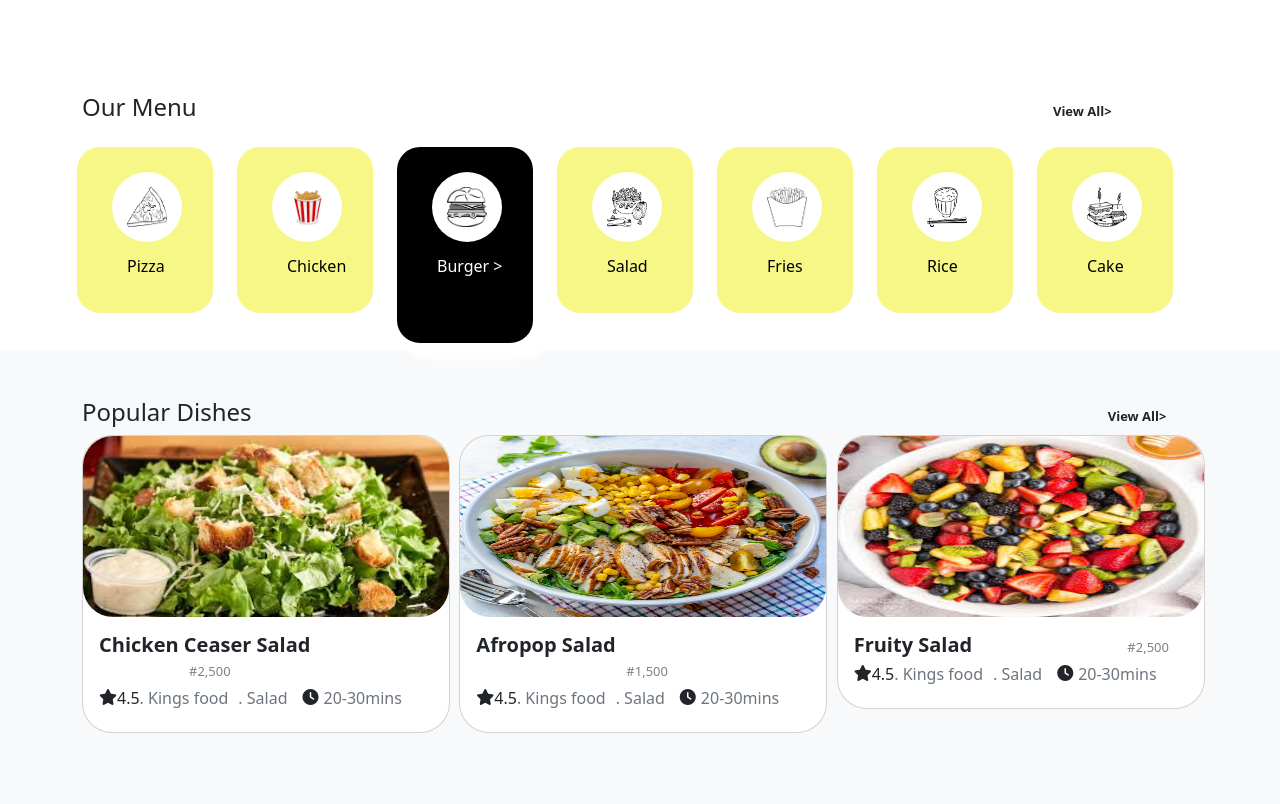
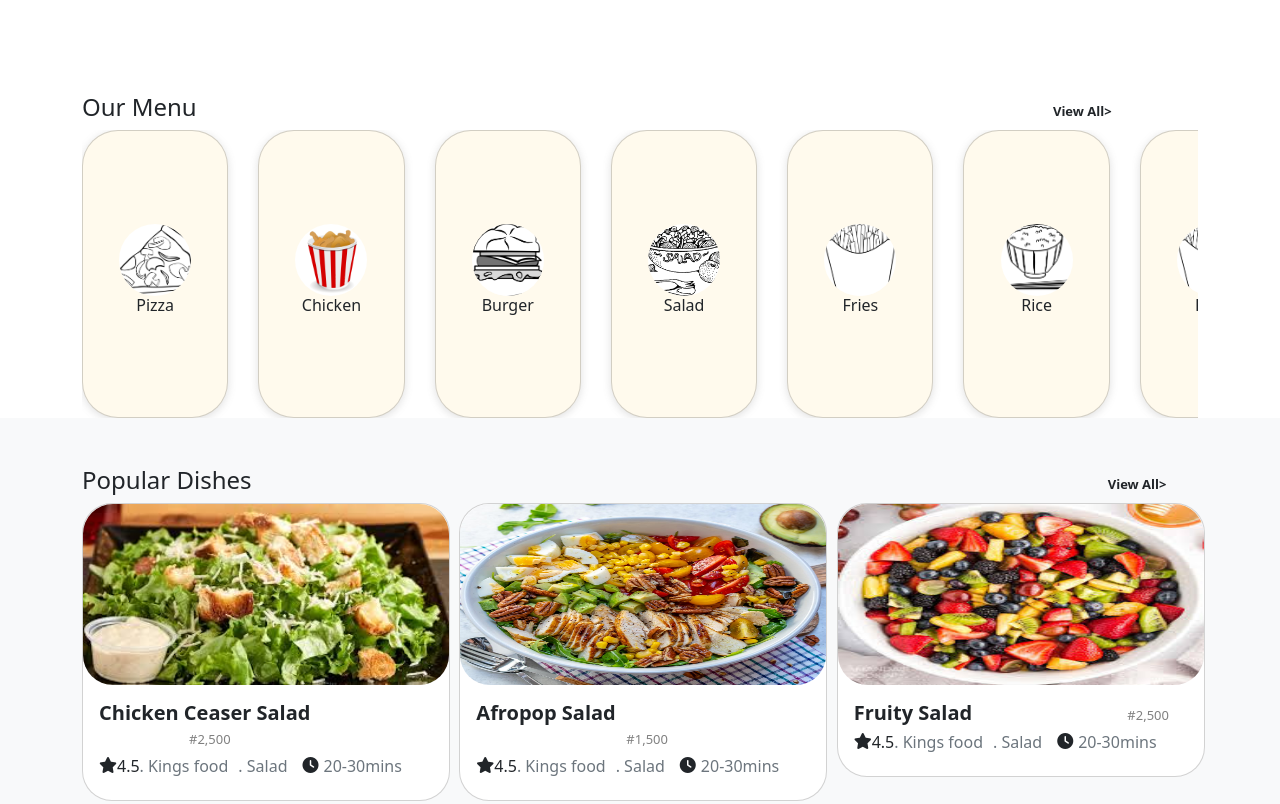
Before and after one commit to Adedayo02/MEALTIME, a plain HTML site: page index.html in a window 1280 px wide. Shown: the part 649-1453 px from the top of the page. Drawn offline with nearby package versions, Linux system fonts and the light colour scheme.

```diff
--- a/assets/css/index.css
+++ b/assets/css/index.css
@@ -68,7 +68,7 @@ body{
     }
 
     #app{
-        background-color:rgb(247, 247, 136) ;
+        background-color:rgb(247, 247, 197) ;
         width: 200;
         border: 10px solid white;
         border-radius: 20px;
@@ -86,8 +86,8 @@ body{
 
     #phone{
         float: right;
-        border: 2px solid white;
-        border-radius: 20px;
+        margin-top: 0px;
+
     }
 
     #meal{
@@ -224,3 +224,69 @@ body{
         padding-left: 5px;
         color: white;
     }
+
+    .swiper {
+        width: 100%;
+        height: 100%;
+      }
+
+      .swiper-slide {
+        text-align: center;
+        font-size: 18px;
+        background: #fff;
+
+        /* Center slide text vertically */
+        display: -webkit-box;
+        display: -ms-flexbox;
+        display: -webkit-flex;
+        display: flex;
+        -webkit-box-pack: center;
+        -ms-flex-pack: center;
+        -webkit-justify-content: center;
+        justify-content: center;
+        -webkit-box-align: center;
+        -ms-flex-align: center;
+        -webkit-align-items: center;
+        align-items: center;
+      }
+
+      .swiper-slide img {
+        display: block;
+        width: 100%;
+        height: 100%;
+        object-fit: cover;
+      }
+
+      #menu{
+        width: 13em;
+        height: 16em;
+        background-color: #fffaed;
+        border-radius: 2em;
+        box-shadow: rgba(99, 99, 99, 0.2) 0px 2px 8px 0px;
+        padding: 2em 1em;
+        display: flex;
+        align-items: center;
+        flex-direction: column;
+        justify-content: center;
+      }
+
+      #menu:hover {
+        background-color: black;
+        color: #fffaed;
+      }
+
+      #menu img {
+        width: 4em;
+        height: 4em;
+        color: #fffaed;
+        background-color: white;
+        border-radius: 100%;
+      }
+
+      #menu:hover img {
+        background-color: #fffaed;
+      }
+
+      #word{
+        font-size: medium;
+      }
--- a/index.html
+++ b/index.html
@@ -7,6 +7,10 @@
     <script src="https://kit.fontawesome.com/06c09e0912.js"></script>
     <link rel="stylesheet" href="./assets/css/index.css">
     <link href="https://cdn.jsdelivr.net/npm/bootstrap@5.2.2/dist/css/bootstrap.min.css" rel="stylesheet" integrity="sha384-Zenh87qX5JnK2Jl0vWa8Ck2rdkQ2Bzep5IDxbcnCeuOxjzrPF/et3URy9Bv1WTRi" crossorigin="anonymous">
+    <link
+      rel="stylesheet"
+      href="https://cdn.jsdelivr.net/npm/swiper/swiper-bundle.min.css"
+    />
   </head>
   <body>
     <!-- navigation -->
@@ -89,43 +93,85 @@
       </div>
 
       <!-- Our Menu -->
-    <div class="container">
+    <div id="menu-box" class="container">
         <h4>Our Menu <span id="view">View All></span></h4>
-        <div  class="row row-cols-4 row-cols-sm-3 row-cols-md-8 g-8">
-            <div id="box" class="col">
-                  <div id="foo"> <img src="./assets/images/pizza.png" alt="" srcset="" height="40" width="40">
+        <div class="swiper mySwiper">
+          <div class="swiper-wrapper">
+            <div class="swiper-slide">
+              <div id="menu" class="card">
+                <div>
+                  <img src="./assets/images/pizza.png" alt="PIZZA" height="40" width="40"/>
                 </div>
-            <h6 id="text" >Pizza</h6>
+                <div>
+                  <h2 id="word">Pizza</h2>
                 </div>
-          <div id="box"  class="col">
-            <div id="foo"> <img src="./assets/images/chicken.png" alt="" srcset="" height="40" width="40">
               </div>
-            <h6 id="text" >Chicken</h6>
             </div>
-          <div id="boxw" class="col">
-            <div id="foo"> <img src="./assets/images/ham.png" alt="" srcset="" height="40" width="40">
+            <div class="swiper-slide">
+              <div id="menu" class="card">
+                <div>
+                  <img src="./assets/images/chicken.png" alt="CHICKEN"  height="40" width="40"/>
                 </div>
-            <h6 id="fool" >Burger ></h6>
+                <div>
+                  <h2 id="word">Chicken</h2>
                 </div>
-          <div id="box" class="col">
-            <div id="foo"> <img src="./assets/images/salad.png" alt="" srcset="" height="40" width="40">
               </div>
-            <h6 id="text" >Salad</h6>
             </div>
-          <div id="box" class="col">
-            <div id="foo"> <img src="./assets/images/fries.png" alt="" srcset="" height="40" width="40">
+            <div class="swiper-slide">
+              <div id="menu" class="card">
+                <div>
+                  <img src="./assets/images/ham.png" alt="BURGER" height="40" width="40"/>
                 </div>
-            <h6 id="text" >Fries</h6>
+                <div>
+                  <h2 id="word">Burger</h2>
                 </div>
-          <div id="box" class="col">
-            <div id="foo"> <img src="./assets/images/rice.png" alt="" srcset="" height="40" width="40">
               </div>
-            <h6 id="text" >Rice</h6>
             </div>
-          <div id="box" class="col">
-            <div id="foo"> <img src="./assets/images/sand.png" alt="" srcset="" height="40" width="40">
+            <div class="swiper-slide">
+              <div id="menu" class="card">
+                <div>
+                  <img src="./assets/images/salad.png" alt="CHICKEN" />
                 </div>
-            <h6 id="text" >Cake</h6>
+                <div>
+                  <h2 id="word">Salad</h2>
+                </div>
+              </div>
+            </div>
+            <div  class="swiper-slide">
+              <div id="menu" class="card">
+                <div>
+                  <img src="./assets/images/fries.png" alt="CHICKEN" />
+                </div>
+                <div>
+                  <h2 id="word">Fries</h2>
+                </div>
+              </div>
+            </div>
+
+            <div  class="swiper-slide">
+              <div id="menu" class="card">
+                <div>
+                  <img src="./assets/images/rice.png" alt="CHICKEN" />
+                </div>
+                <div>
+                  <h2 id="word">Rice</h2>
+                </div>
+              </div>
+            </div>
+
+            <div  class="swiper-slide">
+              <div id="menu" class="card">
+                <div>
+                  <img src="./assets/images/fries.png" alt="CHICKEN" />
+                </div>
+                <div>
+                  <h2 id="word">Fries</h2>
+                </div>
+              </div>
+            </div>
+          </div>
+        </div>
+      </div>
     </div>
   </div>
   </div>
@@ -250,7 +296,7 @@
              <img src="./assets/images/app store.svg" alt="" srcset="" height="150" width="250">
         </div>
         <div id="phone">
-            <img src="./assets/images/images.jpg" alt="" srcset=""height="450" width="450">
+            <img src="./assets/images/mobile.svg" alt="" srcset=""height="600" width="600">
         </div>
     </div>
 
@@ -334,7 +380,13 @@
           </div>
     </div>
 
-
+    <script src="https://cdn.jsdelivr.net/npm/swiper/swiper-bundle.min.js"></script>
+    <script>
+      var swiper = new Swiper(".mySwiper", {
+        slidesPerView: 6.5,
+        spaceBetween: 30,
+      });
+    </script>
     <script src="https://cdn.jsdelivr.net/npm/bootstrap@5.2.2/dist/js/bootstrap.bundle.min.js" integrity="sha384-OERcA2EqjJCMA+/3y+gxIOqMEjwtxJY7qPCqsdltbNJuaOe923+mo//f6V8Qbsw3" crossorigin="anonymous"></script>
   </body>
 </html>
```
Also changed, not shown: assets/images/Vector.svg (added), assets/images/mobile.svg (added). Lines whose indentation alone changed are shown as unchanged.
